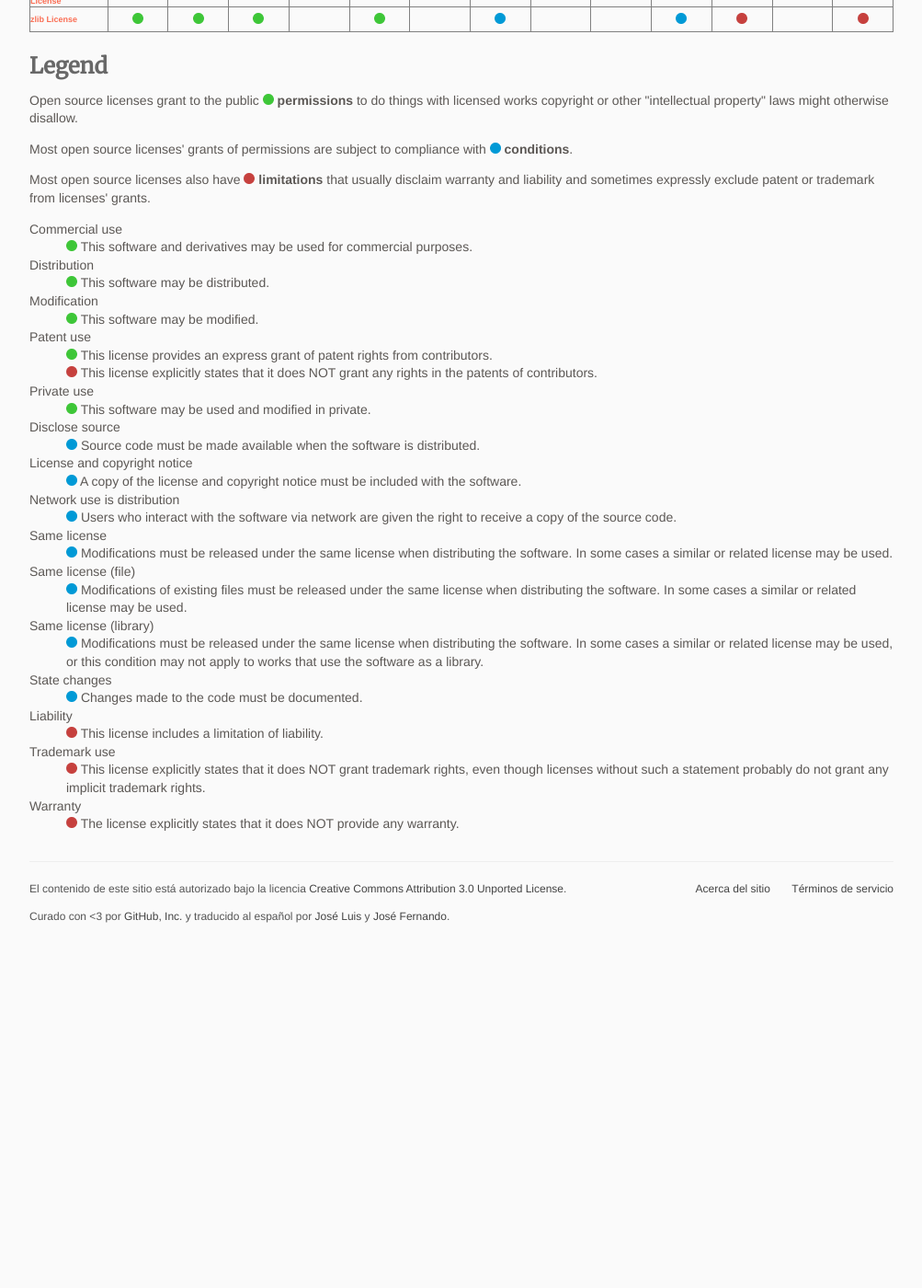
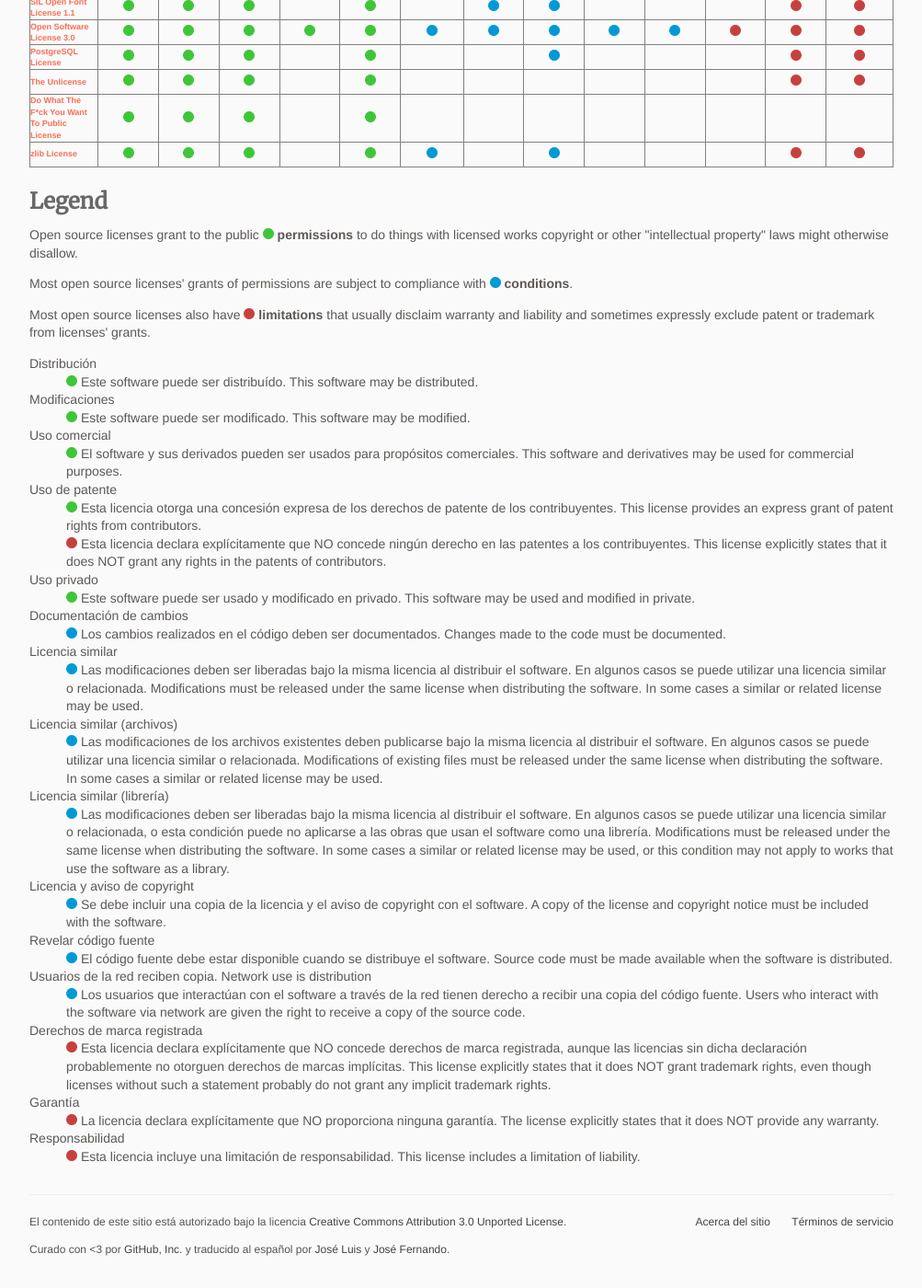
Before and after one commit to Eligelicencia/eligeUnaLicencia, a Jekyll site: the page built from appendix.md, in a window 1280 px wide and 1400 px high, scrolled down 1173 px. Shown: the whole window at 92% size, without its empty margins (138-1141 px from the left). Built offline with Jekyll 4.4.1, drawn with Linux system fonts in a browser that asks for light colours; before the commit the page ends 2218 px from its top, so only the background shows below that; some of the changed text lies outside the part shown.

Commit message:
Rules.yml translation
Traducción de las etiquetas y descripciones de los puntos de colores.

```diff
--- a/_data/rules.yml
+++ b/_data/rules.yml
@@ -1,53 +1,53 @@
 permissions:
-- description: This software and derivatives may be used for commercial purposes.
-  label: Commercial use
+- description: El software y sus derivados pueden ser usados para propósitos comerciales. This software and derivatives may be used for commercial purposes.
+  label: Uso comercial
   tag: commercial-use
-- description: This software may be modified.
-  label: Modification
+- description: Este software puede ser modificado. This software may be modified.
+  label: Modificaciones
   tag: modifications
-- description: This software may be distributed.
-  label: Distribution
+- description: Este software puede ser distribuído. This software may be distributed.
+  label: Distribución
   tag: distribution
-- description: This software may be used and modified in private.
-  label: Private use
+- description: Este software puede ser usado y modificado en privado. This software may be used and modified in private.
+  label: Uso privado
   tag: private-use
-- description: This license provides an express grant of patent rights from contributors.
-  label: Patent use
+- description: Esta licencia otorga una concesión expresa de los derechos de patente de los contribuyentes. This license provides an express grant of patent rights from contributors.
+  label: Uso de patente
   tag: patent-use
 
 conditions:
-- description: A copy of the license and copyright notice must be included with the software.
-  label: License and copyright notice
+- description: Se debe incluir una copia de la licencia y el aviso de copyright con el software. A copy of the license and copyright notice must be included with the software.
+  label: Licencia y aviso de copyright
   tag: include-copyright
-- description: Changes made to the code must be documented.
-  label: State changes
+- description: Los cambios realizados en el código deben ser documentados. Changes made to the code must be documented.
+  label: Documentación de cambios
   tag: document-changes
-- description: Source code must be made available when the software is distributed.
-  label: Disclose source
+- description: El código fuente debe estar disponible cuando se distribuye el software. Source code must be made available when the software is distributed.
+  label: Revelar código fuente
   tag: disclose-source
-- description: Users who interact with the software via network are given the right to receive a copy of the source code.
-  label: Network use is distribution
+- description: Los usuarios que interactúan con el software a través de la red tienen derecho a recibir una copia del código fuente. Users who interact with the software via network are given the right to receive a copy of the source code.
+  label: Usuarios de la red reciben copia. Network use is distribution
   tag: network-use-disclose
-- description: Modifications must be released under the same license when distributing the software. In some cases a similar or related license may be used.
-  label: Same license
+- description: Las modificaciones deben ser liberadas bajo la misma licencia al distribuir el software. En algunos casos se puede utilizar una licencia similar o relacionada. Modifications must be released under the same license when distributing the software. In some cases a similar or related license may be used.
+  label: Licencia similar
   tag: same-license
-- description: Modifications of existing files must be released under the same license when distributing the software. In some cases a similar or related license may be used.
-  label: Same license (file)
+- description: Las modificaciones de los archivos existentes deben publicarse bajo la misma licencia al distribuir el software. En algunos casos se puede utilizar una licencia similar o relacionada. Modifications of existing files must be released under the same license when distributing the software. In some cases a similar or related license may be used.
+  label: Licencia similar (archivos)
   tag: same-license--file
-- description: Modifications must be released under the same license when distributing the software. In some cases a similar or related license may be used, or this condition may not apply to works that use the software as a library.
-  label: Same license (library)
+- description: Las modificaciones deben ser liberadas bajo la misma licencia al distribuir el software. En algunos casos se puede utilizar una licencia similar o relacionada, o esta condición puede no aplicarse a las obras que usan el software como una librería. Modifications must be released under the same license when distributing the software. In some cases a similar or related license may be used, or this condition may not apply to works that use the software as a library.
+  label: Licencia similar (librería)
   tag: same-license--library
 
 limitations:
-- description: This license explicitly states that it does NOT grant trademark rights, even though licenses without such a statement probably do not grant any implicit trademark rights.
-  label: Trademark use
+- description: Esta licencia declara explícitamente que NO concede derechos de marca registrada, aunque las licencias sin dicha declaración probablemente no otorguen derechos de marcas implícitas. This license explicitly states that it does NOT grant trademark rights, even though licenses without such a statement probably do not grant any implicit trademark rights.
+  label: Derechos de marca registrada
   tag: trademark-use
-- description: This license includes a limitation of liability.
-  label: Liability
+- description: Esta licencia incluye una limitación de responsabilidad. This license includes a limitation of liability.
+  label: Responsabilidad
   tag: liability
-- description: This license explicitly states that it does NOT grant any rights in the patents of contributors.
-  label: Patent use
+- description: Esta licencia declara explícitamente que NO concede ningún derecho en las patentes a los contribuyentes. This license explicitly states that it does NOT grant any rights in the patents of contributors.
+  label: Uso de patente
   tag: patent-use
-- description: The license explicitly states that it does NOT provide any warranty.
-  label: Warranty
+- description: La licencia declara explícitamente que NO proporciona ninguna garantía. The license explicitly states that it does NOT provide any warranty.
+  label: Garantía
   tag: warranty
```
